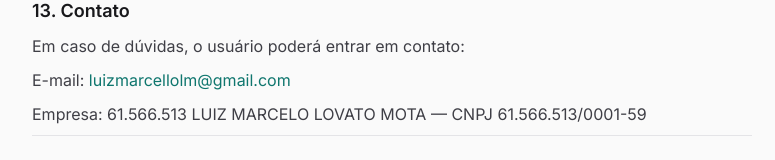
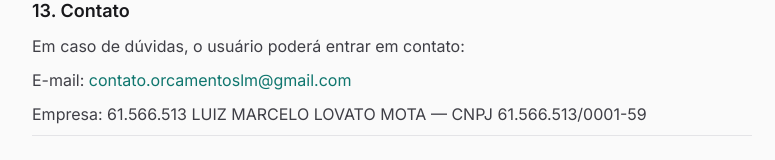
Before and after one commit to orcamento-saas/orcamento-frontend, a Next.js app: page /termos-de-uso in a window 1280 px wide. Shown: the part 2258-2418 px from the top of the page, without its empty margins (248-1023 px from the left). Built offline with nearby package versions, Linux system fonts and the light colour scheme.

Commit message:
alt politicas

```diff
--- a/app/politica-de-privacidade/page.tsx
+++ b/app/politica-de-privacidade/page.tsx
@@ -103,10 +103,10 @@ export default function PoliticaPrivacidadePage() {
       <p className="mt-2">
         E-mail:{" "}
         <a
-          href="mailto:luizmarcellolm@gmail.com"
+          href="mailto:contato.orcamentoslm@gmail.com"
           className="text-teal-700 underline-offset-2 hover:text-teal-800 hover:underline"
         >
-          luizmarcellolm@gmail.com
+          contato.orcamentoslm@gmail.com
         </a>
       </p>
       <p className="mt-2">
--- a/app/termos-de-uso/page.tsx
+++ b/app/termos-de-uso/page.tsx
@@ -120,10 +120,10 @@ export default function TermosDeUsoPage() {
       <p className="mt-2">
         E-mail:{" "}
         <a
-          href="mailto:luizmarcellolm@gmail.com"
+          href="mailto:contato.orcamentoslm@gmail.com"
           className="text-teal-700 underline-offset-2 hover:text-teal-800 hover:underline"
         >
-          luizmarcellolm@gmail.com
+          contato.orcamentoslm@gmail.com
         </a>
       </p>
       <p className="mt-2">
```
